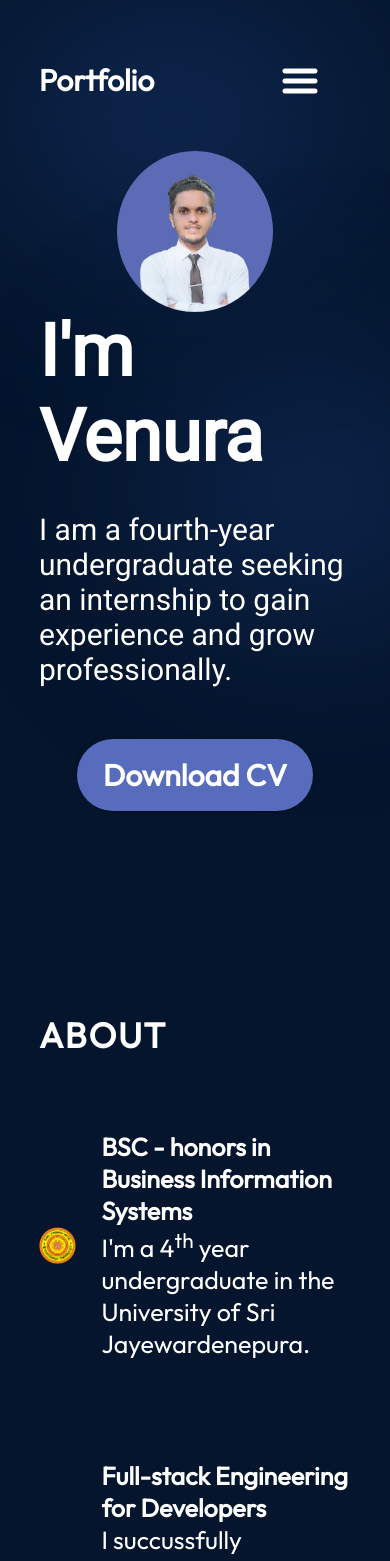
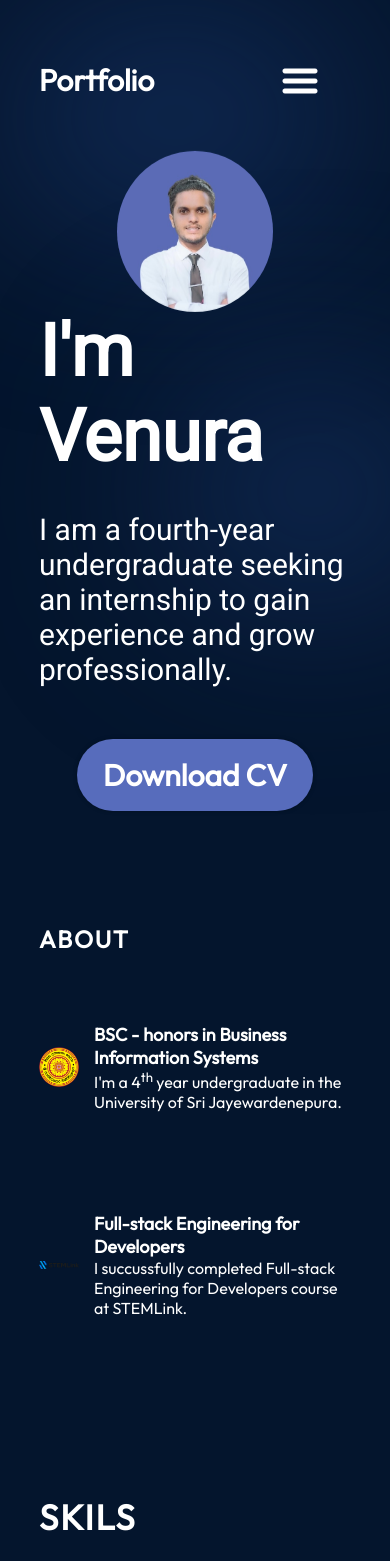
Before and after one commit to VenuraDenethpriya/Portfolio, a React (Vite) app: page / in a window 390 px wide. Shown: the top 1561 px of the page. Built offline with nearby package versions, Linux system fonts and the light colour scheme.

Commit message:
Update About.module.css

```diff
--- a/src/components/About/About.module.css
+++ b/src/components/About/About.module.css
@@ -78,6 +78,7 @@
     background-color: transparent;
     padding-left: 0;
     padding-right: 0;
+    margin-top: 40px;
   }
 
   .content {
@@ -96,4 +97,24 @@
     padding-left: 0;
     padding-right: 0;
   }
+  .aboutItem h3 {
+    font-size: 18px;
+  }
+  .aboutItem h2 {
+    font-size: 25px;
+  }
+
+  .aboutItem p {
+    font-size: 16px;
+  }
+
+  .aboutItem img {
+    width: 40px;
+    margin-right: 15px;
+  }
+  .title {
+    font-size: 24px;
+    margin-bottom: 15px;
+  }
+
 }
```
